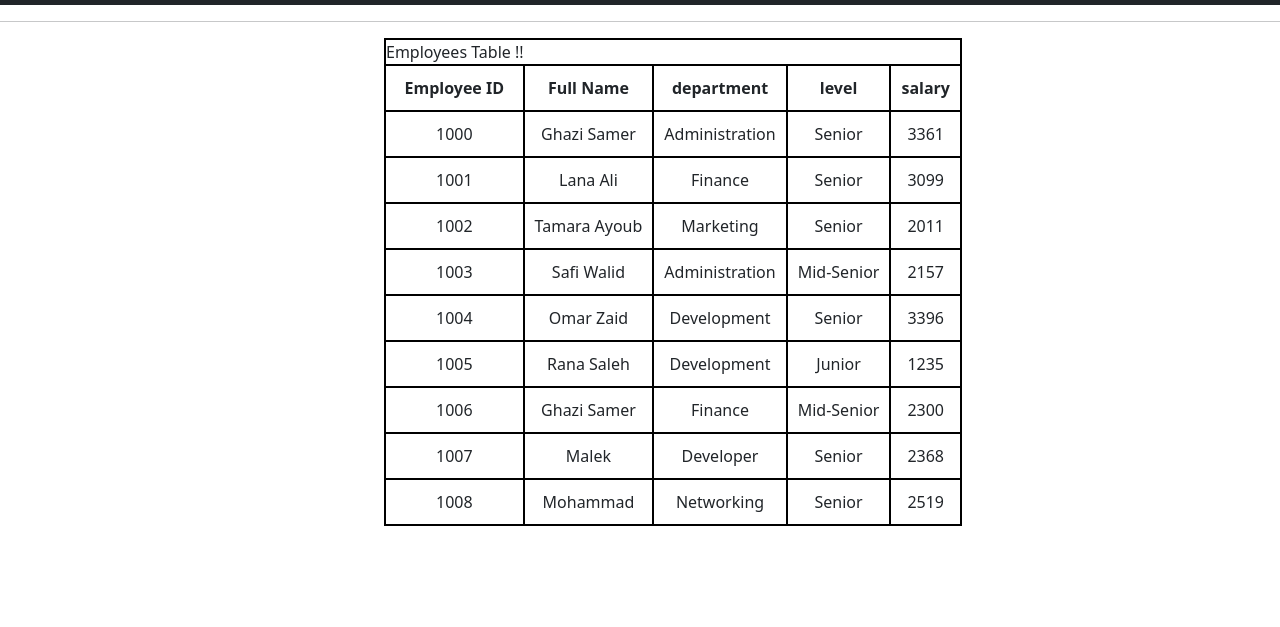
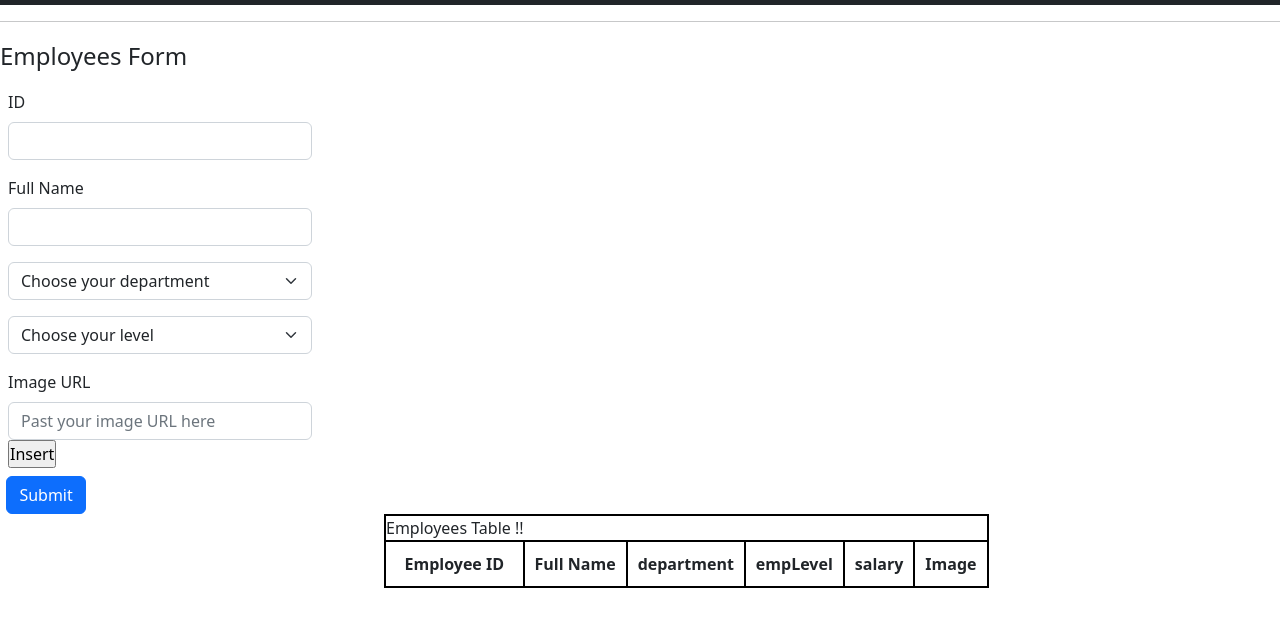
Before and after one commit to Malek-ALdesougi/managment-system, a plain HTML site: page index.html in a window 1280 px wide. Shown: the part 51-678 px from the top of the page. Drawn offline with nearby package versions, Linux system fonts and the light colour scheme.

Commit message:
Adding the new form input data taker function

```diff
--- a/index.html
+++ b/index.html
@@ -8,7 +8,7 @@
     <title>Document</title>
     <!-- CSS only -->
     <link href="https://cdn.jsdelivr.net/npm/bootstrap@5.2.0/dist/css/bootstrap.min.css" rel="stylesheet"
-    integrity="sha384-gH2yIJqKdNHPEq0n4Mqa/HGKIhSkIHeL5AyhkYV8i59U5AR6csBvApHHNl/vI1Bx" crossorigin="anonymous">
+        integrity="sha384-gH2yIJqKdNHPEq0n4Mqa/HGKIhSkIHeL5AyhkYV8i59U5AR6csBvApHHNl/vI1Bx" crossorigin="anonymous">
 
     <link rel="stylesheet" href="style.css">
 
@@ -47,6 +47,66 @@
 
     <main>
 
+
+
+
+        <form>
+            <fieldset>
+                <legend>Employees Form</legend>
+
+
+                <div class="w-25 p-2">
+                    <label for="idInput" class="form-label">ID</label>
+                    <input type="text" class="form-control" id="idInput1">
+                </div>
+
+                <div class="w-25 p-2">
+                    <label for="idInput" class="form-label">Full Name</label>
+                    <input type="text" class="form-control" id="idInput2" aria-describedby="emailHelp">
+                </div>
+
+                <div class="w-25 p-2">
+                    <select class="form-select" id="idInput3" aria-label="Default select example">
+                        <option selected>Choose your department</option>
+                        <option value="Administration">Administration</option>
+                        <option value="Marketing">Marketing</option>
+                        <option value="Development">Development</option>
+                        <option value="Finance">Finance</option>
+                    </select>
+                </div>
+
+                <div class="w-25 p-2">
+                    <select class="form-select" id="idInput4" aria-label="Default select example">
+                        <option selected>Choose your level</option>
+                        <option value="Junior">Junior</option>
+                        <option value="Mid-senior">Mid-senior</option>
+                        <option value="Senior">Senior</option>
+
+                    </select>
+                </div>
+
+                <div class="w-25 p-2">
+                    <label for="formFile" class="form-label">Image URL</label>
+                    <input class="form-control" type="text" id="imageName" placeholder="Past your image URL here" >
+                    <input type="button" id="insert-btn" value="Insert" />
+                </div>
+
+                <!-- <div class="w-25 p-2">
+
+                    <input type="text" value="helloworld" id="imageName" />
+                </div> -->
+
+                <button style="margin-left: 0.5% ;" type="button" class=" btn btn-primary" id="subBtn">Submit</button>
+
+
+
+
+            </fieldset>
+
+
+        </form>
+
+
     </main>
 
 
@@ -61,12 +121,12 @@
 
 
 
-    <script src ="script.js"></script>
+    <script src="script.js"></script>
 
     <!-- JavaScript Bundle with Popper -->
-<script src="https://cdn.jsdelivr.net/npm/bootstrap@5.2.0/dist/js/bootstrap.bundle.min.js"
-integrity="sha384-A3rJD856KowSb7dwlZdYEkO39Gagi7vIsF0jrRAoQmDKKtQBHUuLZ9AsSv4jD4Xa"
- crossorigin="anonymous"></script>
+    <script src="https://cdn.jsdelivr.net/npm/bootstrap@5.2.0/dist/js/bootstrap.bundle.min.js"
+        integrity="sha384-A3rJD856KowSb7dwlZdYEkO39Gagi7vIsF0jrRAoQmDKKtQBHUuLZ9AsSv4jD4Xa"
+        crossorigin="anonymous"></script>
 </body>
 
 </html>
--- a/script.js
+++ b/script.js
@@ -1,51 +1,12 @@
 
-function Employee(id, name, departments, level, salary, img) {
+function Employee(id, name, departments, empLevel, salary, img) {
     this.id = id;
     this.fullName = name;
     this.departments = departments;
-    this.level = level;
+    this.empLevel = empLevel;
     this.img = img;
-    this.salary = salary(level);
-
-
-    function salary(level) {
-        switch (level) {
-            case "Junior":
-                return Math.round(Math.random() * 500 + 1000);
-
-            case "Mid-Senior":
-                return Math.round(Math.random() * 1000 + 1500);
-
-            case "Senior":
-                return Math.round(Math.random() * 1500 + 2000);
+    this.salary = salary(empLevel);
 }
-    }
-    this.print1 = function () {
-        return `${this.fullName} ${this.salary} JD`;
-    }
-}
-
-let employes = [
-    new Employee(1000, "Ghazi Samer", "Administration", "Senior", "salary"),
-    new Employee(1001, "Lana Ali", "Finance", "Senior", "salary"),
-    new Employee(1002, "Tamara Ayoub ", "Marketing", "Senior", "salary"),
-    new Employee(1003, "Safi Walid", "Administration", "Mid-Senior", "salary"),
-    new Employee(1004, "Omar Zaid", "Development", "Senior", "salary"),
-    new Employee(1005, "Rana Saleh", "Development", "Junior", "salary"),
-    new Employee(1006, "Ghazi Samer", "Finance", "Mid-Senior", "salary"),
-    new Employee(1007, "Malek", "Developer", "Senior", "salary"),
-    new Employee(1008, "Mohammad", "Networking", "Senior", "salary"),
-
-
-]
-
-
-for (let i = 0; i < employes.length; i++) {
-    console.log(employes[i].print1());
-}
-
-
-
 // -------------------------------------------------call the main
 
 let main = document.querySelector("main");
@@ -91,7 +52,7 @@ tableData3.textContent = "department";
 headRow.appendChild(tableData3);
 
 let tableData4 = document.createElement("th");
-tableData4.textContent = "level";
+tableData4.textContent = "empLevel";
 // append th to the tr
 
 headRow.appendChild(tableData4);
@@ -103,64 +64,82 @@ tableData5.textContent = "salary";
 headRow.appendChild(tableData5);
 
 
-// ==================================================Rows makere function=================================================\\
+let tableData6 = document.createElement("th");
+tableData6.textContent = "Image";
+// append th to the tr
+
+headRow.appendChild(tableData6);
 
 
-function newRow() {
+// ==================================================Table Rows makere function================================================= \\
 
-    for (let x = 0; x <= employes.length; x++) {
+document.getElementById("subBtn").onclick = function () {
 
     let newRow = document.createElement("tr");
 
     // append the new row
     tablebody.appendChild(newRow);
 
+    // -------------------------------------------------- ID
+    let empId = document.createElement("td");
 
-        // -------------------------------------------------- ID
-        let emp1DataID = document.createElement("td");
-        emp1DataID.textContent = employes[x].id;
+    empId.textContent = document.getElementById("idInput1").value;
     // append
-        newRow.appendChild(emp1DataID);
+    newRow.appendChild(empId);
 
 
     // --------------------------------------------------Name
-        let emp1DataName = document.createElement("td");
-        emp1DataName.textContent = employes[x].fullName;
+    let empName = document.createElement("td");
+    empName.textContent = document.getElementById("idInput2").value;
     // append
-        newRow.appendChild(emp1DataName);
+    newRow.appendChild(empName);
+
+    // --------------------------------------------------Department
+    let empDepartment = document.createElement("td");
+    empDepartment.textContent = document.getElementById("idInput3").value;
+    // append
+    newRow.appendChild(empDepartment);
+
+    // ----------------------------------------------------Level
+    let empLevel = document.createElement("td");
+    empLevel.textContent = document.getElementById("idInput4").value;
+    // append
+    newRow.appendChild(empLevel);
 
 
-        // --------------------------------------------------Department
-        let emp1DataDepartment = document.createElement("td");
-        emp1DataDepartment.textContent = employes[x].departments;
+    // ---------------------------------------------------Salary
+    let empSalary = document.createElement("td");
+
+    if (empLevel === "Junior") {
+        empSalary.textContent = Math.floor(Math.random() * 1000) + 500;
+    }
+    else if (empLevel === "Mid-Senior") {
+        empSalary.textContent = Math.round(Math.random() * 1000 + 1500);
+    }
+    else (empLevel === "Senior")
+    empSalary.textContent = Math.round(Math.random() * 1500 + 2000);
+
     // append
-        newRow.appendChild(emp1DataDepartment);
+    newRow.appendChild(empSalary);
+
 
 
     // ----------------------------------------------------Level
-        let emp1DataLevel = document.createElement("td");
-        emp1DataLevel.textContent = employes[x].level;
-        // append
-        newRow.appendChild(emp1DataLevel);
+    let empImage = document.createElement("td");
 
+    // --- -----------------------------------------------taking user image function
 
-         // ---------------------------------------------------Salary
-        let emp1DataSalary = document.createElement("td");
-
-        emp1DataSalary.textContent = employes[x].salary;
+    document.getElementById('insert-btn').onclick = function () {
+        const val = document.getElementById('imageName').value;
+        const src = 'https://google.com/images/' + val + '.png';
+        let imgTag = document.createElement('img');
+        imgTag.src = src;
+        empImage.textContent.appendChild(imgTag);
+    }
 
     // append
-        newRow.appendChild(emp1DataSalary);
-
+    newRow.appendChild(empImage);
 }
-
-}
-
-// Calling the function
-
-newRow();
-
-
 
 
 
@@ -174,15 +153,3 @@ document.body.appendChild(htmlFooter);
 htmlFooter.appendChild(footerText);
 
 // footerText.textContent = "This is the footer";
-
-
-
-
-
-
-// const div = document.createElement("div");
-// let p = document.createElement("p");
-
-// p.append("this is a para1");
-
-// div.appendChild(p);
```
Lines whose indentation alone changed are shown as unchanged.
